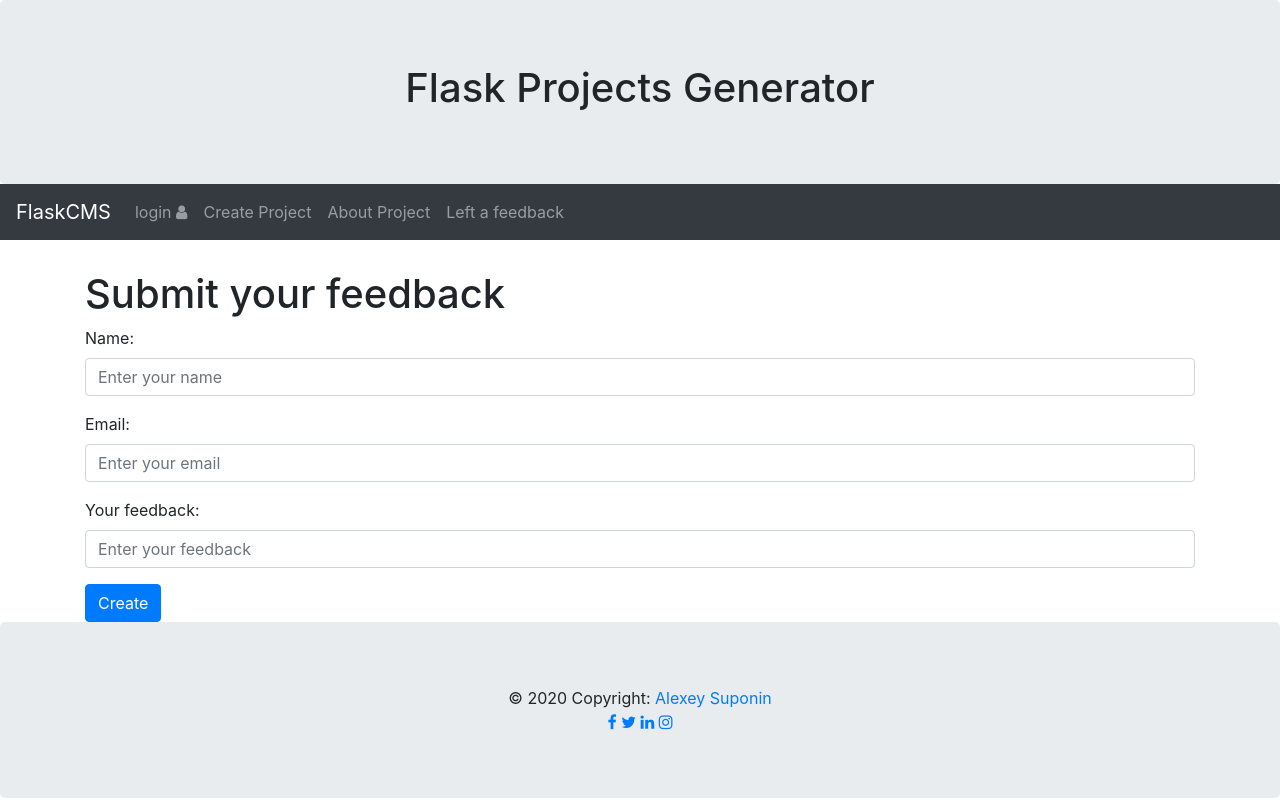
After one commit to lexluter1988/flaskcms, a Flask app: page /feedback in a window 1280 px wide. The commit adds this page. Run offline with Flask 2, Linux system fonts and the light colour scheme; some libraries are stand-ins or nearby versions.

Commit message:
closes #22, closes #23, added feedback option

```diff
--- a/app/main/forms.py
+++ b/app/main/forms.py
@@ -1,5 +1,5 @@
 from flask_wtf import FlaskForm
-from wtforms import StringField, SubmitField
+from wtforms import StringField, SubmitField, TextAreaField
 from wtforms.validators import DataRequired
 
 
@@ -7,3 +7,10 @@ class ProjectForm(FlaskForm):
     name = StringField('Project Name', validators=[DataRequired()])
     packages = StringField('Packages', default='main, auth', validators=[DataRequired()])
     submit = SubmitField('Sign In')
+
+
+class FeedBackForm(FlaskForm):
+    name = StringField('Your Name', validators=[DataRequired()])
+    email = StringField('Your Email', validators=[DataRequired()])
+    content = TextAreaField('Write what do you think', validators=[DataRequired()])
+    submit = SubmitField('Submit')
--- a/app/main/routes.py
+++ b/app/main/routes.py
@@ -6,8 +6,8 @@ from app.builders.builders import ProjectConfig, BuildProject
 from app.builders.tasks import BuildDirsTask, CreateArchiveTask, BuildConfigsTask, DeleteProjectTask, \
     CreateBlueprintsTask, CreateAppInitTask, CreateQuickStartScriptTask
 from app.main import bp
-from app.main.forms import ProjectForm
-from app.models import Project
+from app.main.forms import ProjectForm, FeedBackForm
+from app.models import Project, FeedBack
 
 
 def _get_username():
@@ -92,3 +92,15 @@ def projects():
     projects = db.session.query(Project).\
         filter(Project.user_id == current_user.id).order_by(Project.timestamp.desc()).all()
     return render_template('main/projects.html', title='My Projects', projects=projects)
+
+
+@bp.route('/feedback', methods=['GET', 'POST'])
+def feedback():
+    form = FeedBackForm()
+    if form.validate_on_submit():
+        flash('Congratulations, we took your opinion. Thank you :)')
+        feedback = FeedBack(name=form.name.data, email=form.email.data, content=form.content.data)
+        db.session.add(feedback)
+        db.session.commit()
+        return redirect(url_for('main.index'))
+    return render_template('main/feedback.html', title='Feedback', form=form)
--- a/app/templates/main/base.html
+++ b/app/templates/main/base.html
@@ -55,7 +55,10 @@
         <a class="nav-link" href="{{ url_for('main.project_new') }}">Create Project</a>
       </li>
       <li class="nav-item">
-        <a class="nav-link" href="#">About Me</a>
+        <a class="nav-link" href="#">About Project</a>
+      </li>
+      <li class="nav-item">
+        <a class="nav-link" href="{{ url_for('main.feedback') }}">Left a feedback</a>
       </li>
     </ul>
   </div>
--- /dev/null
+++ b/app/templates/main/feedback.html
@@ -0,0 +1,27 @@
+{% extends "main/base.html" %}
+
+{% block app_content %}
+    <h1>Submit your feedback</h1>
+    <form action="" method="post">
+      {{ form.hidden_tag() }}
+      <div class="form-group">
+        <label for="name">Name:</label>
+        <input type="text" class="form-control" placeholder="Enter your name" name="name" id="name" required>
+          <div class="valid-feedback">Valid</div>
+          <div class="invalid-feedback">Please fill out this field</div>
+      </div>
+      <div class="form-group">
+        <label for="email">Email:</label>
+        <input type="text" class="form-control" placeholder="Enter your email" name="email" id="email" required>
+          <div class="valid-feedback">Valid</div>
+          <div class="invalid-feedback">Please fill out this field</div>
+      </div>
+      <div class="form-group">
+        <label for="content">Your feedback:</label>
+        <input type="text" class="form-control" placeholder="Enter your feedback" name="content" id="content" required>
+          <div class="valid-feedback">Valid</div>
+          <div class="invalid-feedback">Please fill out this field</div>
+      </div>
+      <button type="submit" class="btn btn-primary" name="submit" id="submit">Create</button>
+    </form>
+{% endblock %}
```
Also changed, not shown: app/models.py (+9 -0 lines).
